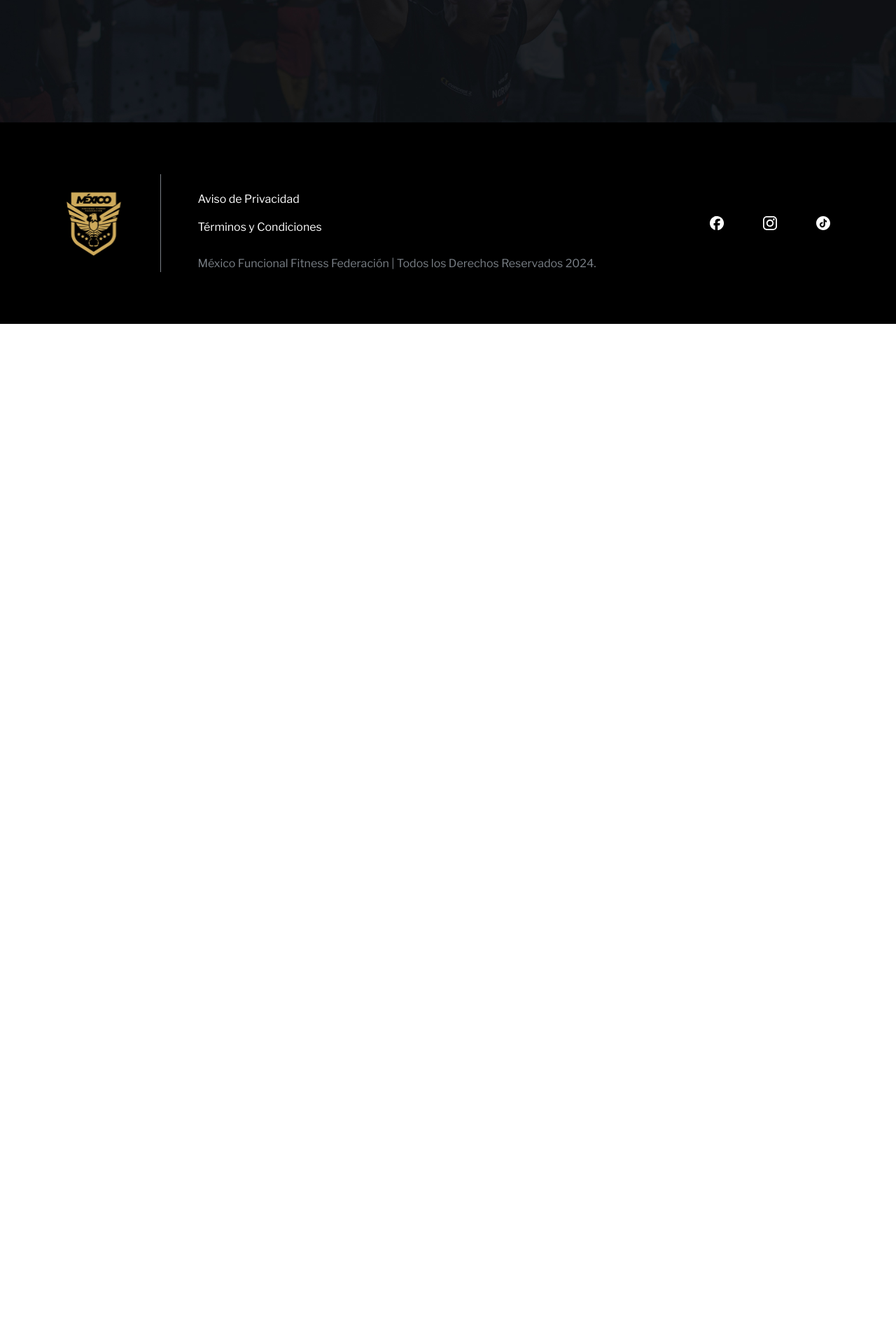
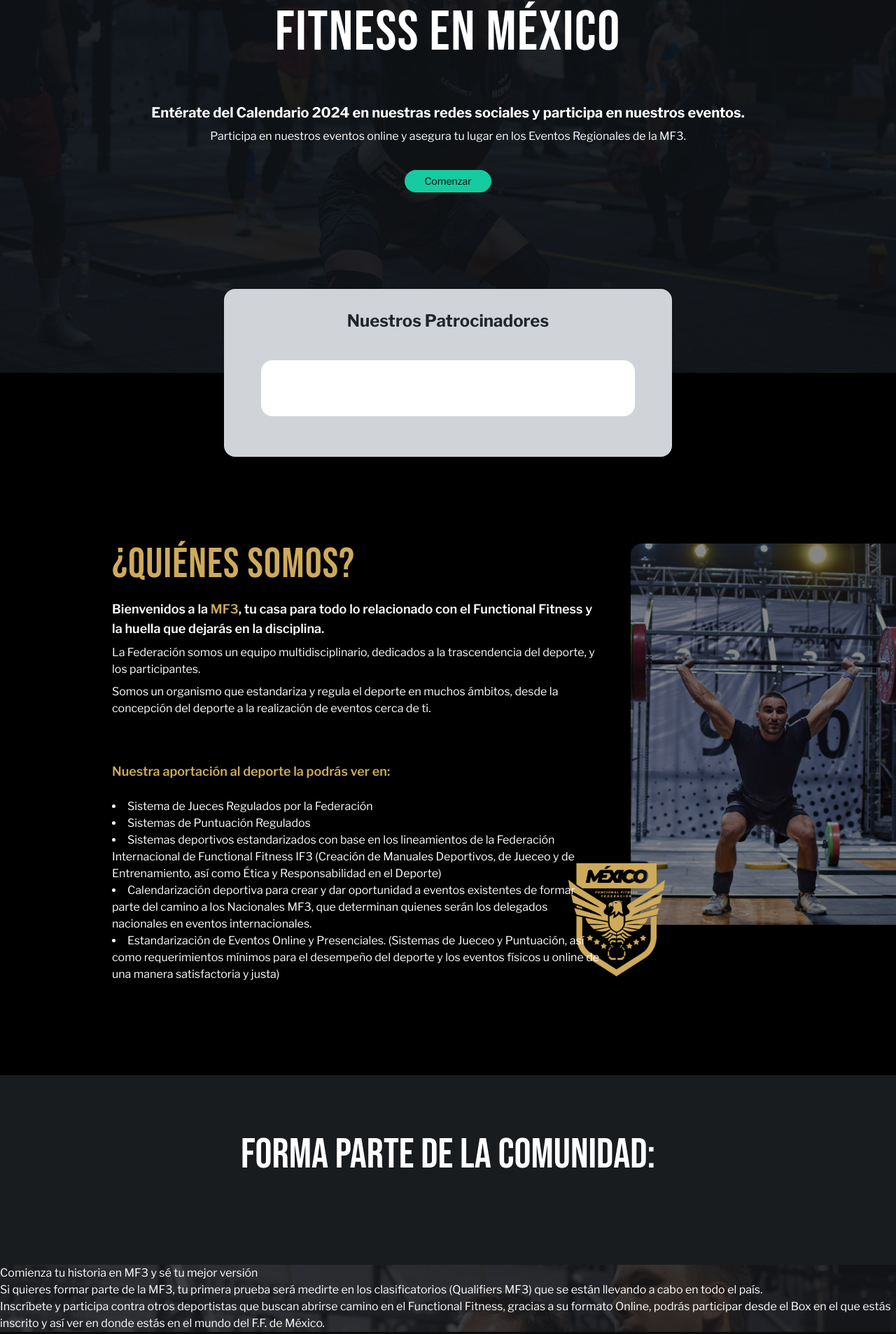
Before and after one commit to alejandro-mr/mf3, a React (Vite) app: page / in a window 1280 px wide. Shown: the part 337-2244 px from the top of the page at 70% size. Before the commit the page ends 800 px from the top, so only its background shows below. Built offline with nearby package versions, Linux system fonts and the light colour scheme.

Commit message:
Adding sections to index page, and finishing details on hero.

```diff
--- a/src/components/Layout/Navigation/Navigation.css
+++ b/src/components/Layout/Navigation/Navigation.css
@@ -1,6 +1,6 @@
 .navigation {
-  @apply flex items-center justify-center gap-[4.75rem] h-[7.75rem] bg-transparent;
-  @apply font-navigation text-white text-[22px] uppercase;
+  @apply flex items-center justify-center gap-[4.75rem] min-h-[7.75rem] max-h-[7.75rem] bg-transparent;
+  @apply font-bebas text-white text-[22px] uppercase;
 
   & > a, div {
     @apply cursor-pointer;
--- /dev/null
+++ b/src/components/SponsorsBar/SponsorsBar.css
@@ -0,0 +1,12 @@
+.sponsors-bar {
+  @apply grid grid-cols-5 gap-10 pt-[1.875rem] pb-[3.625rem] px-24 m-auto place-items-center;
+  @apply bg-gray-2 rounded-2xl drop-shadow text-gray-5;
+
+  & > .title {
+    @apply font-bold text-2xl col-span-full;
+  }
+
+  & > .sponsor {
+    @apply bg-white rounded-2xl min-w-36 min-h-20;
+  }
+}
--- /dev/null
+++ b/src/components/SponsorsBar/SponsorsBar.tsx
@@ -0,0 +1,16 @@
+import "./SponsorsBar.css";
+
+function SponsorsBar() {
+  return (
+    <div className="sponsors-bar">
+      <p className="title">Nuestros Patrocinadores</p>
+      <div className="sponsor" />
+      <div className="sponsor" />
+      <div className="sponsor" />
+      <div className="sponsor" />
+      <div className="sponsor" />
+    </div>
+  );
+}
+
+export default SponsorsBar;
--- a/src/index.css
+++ b/src/index.css
@@ -5,7 +5,7 @@
 @layer base {
   html, body {
     font-family: "Libre Franklin", sans-serif;
-    @apply h-full;
+    @apply h-full text-white;
   }
 }
 
--- a/src/pages/Index/Index.css
+++ b/src/pages/Index/Index.css
@@ -1,4 +1,38 @@
 .hero {
-  @apply flex flex-col;
-  @apply before:bg-gray-6 before:bg-[url('/hero.png')] before:bg-no-repeat before:bg-top before:absolute before:top-0 before:inset-0 before:-z-10;
+  @apply flex flex-col items-center gap-2 min-h-[46.625rem] h-[46.625rem] pt-20 mx-28;
+  @apply before:h-[54.375rem] before:bg-gray-6 before:bg-[url('/hero.png')] before:bg-no-repeat before:bg-center before:bg-cover before:absolute before:top-0 before:inset-0 before:-z-10;
+
+  & > h1 {
+    @apply font-bebas text-[5rem] text-center tracking-wide;
+  }
+
+  & > .subtitle {
+    @apply font-bold text-xl;
+  }
+
+  & > .button {
+    @apply mt-7 px-7 py-1.5 bg-green-neutral text-black text-sm rounded-3xl;
+  }
 }
+
+.section-wrapper {
+  @apply flex flex-col w-full;
+}
+
+.about-us {
+  @apply flex items-start gap-10 ml-40 z-0;
+  @apply bg-black pt-[15.25rem] pb-[8.25rem];
+
+  & h2 {
+    @apply text-gold text-6xl font-bebas tracking-wide mb-5;
+  }
+}
+
+.community {
+  @apply flex flex-col pt-[84px] pb-[127px] mx-auto;
+  @apply bg-gray-6;
+
+  & h2 {
+    @apply font-bebas text-6xl;
+  }
+}
--- a/src/pages/Index/Index.tsx
+++ b/src/pages/Index/Index.tsx
@@ -1,7 +1,113 @@
+import SponsorsBar from "../../components/SponsorsBar/SponsorsBar";
 import "./Index.css";
+import mf3Logo from "../../assets/mf3-logo.svg";
+import aboutUsPicture from "../../assets/about-us-picture.png";
 
 function Index() {
-  return <div className="hero">New Landing page with hero</div>;
+  return (
+    <>
+      <section className="hero">
+        <h1>Bienvenidos a la casa del Functional Fitness en México</h1>
+        <p className="subtitle mt-8">
+          Entérate del Calendario 2024 en nuestras redes sociales y participa en
+          nuestros eventos.
+        </p>
+        <p>
+          Participa en nuestros eventos online y asegura tu lugar en los Eventos
+          Regionales de la MF3.
+        </p>
+        <a className="button">Comenzar</a>
+      </section>
+      <div className="absolute inset-x-1/4 top-[750px] z-10">
+        <SponsorsBar />
+      </div>
+      <div className="section-wrapper bg-black">
+        <section className="about-us">
+          <div>
+            <h2>¿Quiénes somos?</h2>
+            <div className="flex flex-col gap-2 mb-16">
+              <p className="font-semibold	text-lg">
+                Bienvenidos a la <span className="text-gold">MF3</span>, tu casa
+                para todo lo relacionado con el Functional Fitness y la huella
+                que dejarás en la disciplina.
+              </p>
+              <p>
+                La Federación somos un equipo multidisciplinario, dedicados a la
+                trascendencia del deporte, y los participantes.
+              </p>
+              <p>
+                Somos un organismo que estandariza y regula el deporte en muchos
+                ámbitos, desde la concepción del deporte a la realización de
+                eventos cerca de ti.
+              </p>
+            </div>
+            <p className="font-semibold text-gold text-lg">
+              Nuestra aportación al deporte la podrás ver en:
+            </p>
+            <br />
+            <ul className="list-disc list-inside">
+              <li>Sistema de Jueces Regulados por la Federación</li>
+              <li>Sistemas de Puntuación Regulados</li>
+              <li>
+                Sistemas deportivos estandarizados con base en los lineamientos
+                de la Federación Internacional de Functional Fitness IF3
+                (Creación de Manuales Deportivos, de Jueceo y de Entrenamiento,
+                así como Ética y Responsabilidad en el Deporte)
+              </li>
+              <li>
+                Calendarización deportiva para crear y dar oportunidad a eventos
+                existentes de formar parte del camino a los Nacionales MF3, que
+                determinan quienes serán los delegados nacionales en eventos
+                internacionales.
+              </li>
+              <li>
+                Estandarización de Eventos Online y Presenciales. (Sistemas de
+                Jueceo y Puntuación, así como requerimientos mínimos para el
+                desempeño del deporte y los eventos físicos u online de una
+                manera satisfactoria y justa)
+              </li>
+            </ul>
+          </div>
+          <div className="relative min-w-max w-[625px] flex justify-end -z-10">
+            <img
+              src={mf3Logo}
+              className="absolute -bottom-20 right-[322px] h-[179px]"
+            />
+            <img src={aboutUsPicture} className="" />
+          </div>
+        </section>
+      </div>
+      <div className="section-wrapper bg-gray-6">
+        <section className="community">
+          <h2>Forma parte de la comunidad:</h2>
+          <div className="grid grid-cols-3">
+            <div></div>
+            <div></div>
+            <div></div>
+          </div>
+        </section>
+      </div>
+      <div className="section-wrapper bg-gray-6 bg-[url('/roadmap-bg.png')]">
+        <p>
+          Comienza tu historia en <span>MF3</span> y sé tu mejor versión
+        </p>
+        <p>
+          Si quieres formar parte de la MF3, tu primera prueba será medirte en
+          los clasificatorios (Qualifiers MF3) que se están llevando a cabo en
+          todo el país.
+        </p>
+        <p>
+          Inscríbete y participa contra otros deportistas que buscan abrirse
+          camino en el Functional Fitness, gracias a su formato Online, podrás
+          participar desde el Box en el que estás inscrito y así ver en donde
+          estás en el mundo del F.F. de México.
+        </p>
+      </div>
+      <div className="section-wrapper bg-gray-6 relative z-0 after:-z-10 after:absolute after:w-full after:h-full after:bg-gray-5/75 after:mix-blend-multiply">
+        <p>¡No te quedes atrás y síguenos!</p>
+      </div>
+    </>
+  );
 }
 
 export default Index;
--- a/tailwind.config.js
+++ b/tailwind.config.js
@@ -18,8 +18,11 @@ export default {
         gold: "#CEAA5B",
       },
       fontFamily: {
-        navigation: ["Bebas Neue", "sans-serif"],
+        bebas: ["Bebas Neue", "sans-serif"],
         franklin: ["Libre Franklin", "sans-serif"],
+      },
+      letterSpacing: {
+        wide: "0.02em",
       },
     },
   },
```
Also changed, not shown: public/roadmap-bg.png (added), src/assets/about-us-picture.png (added).
